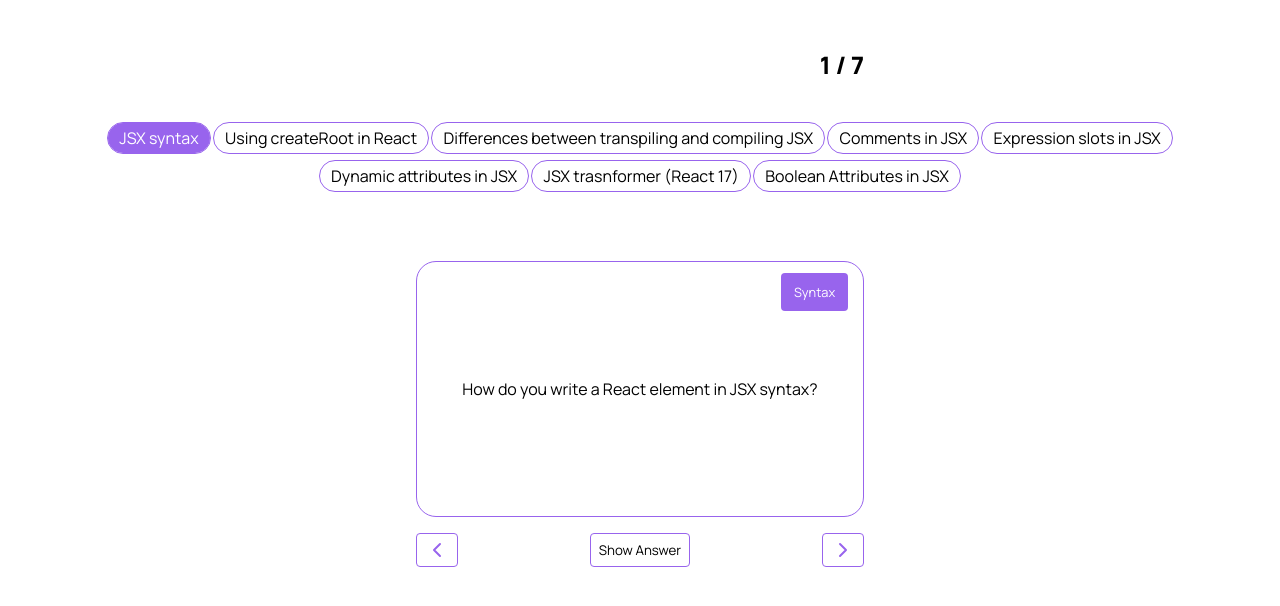
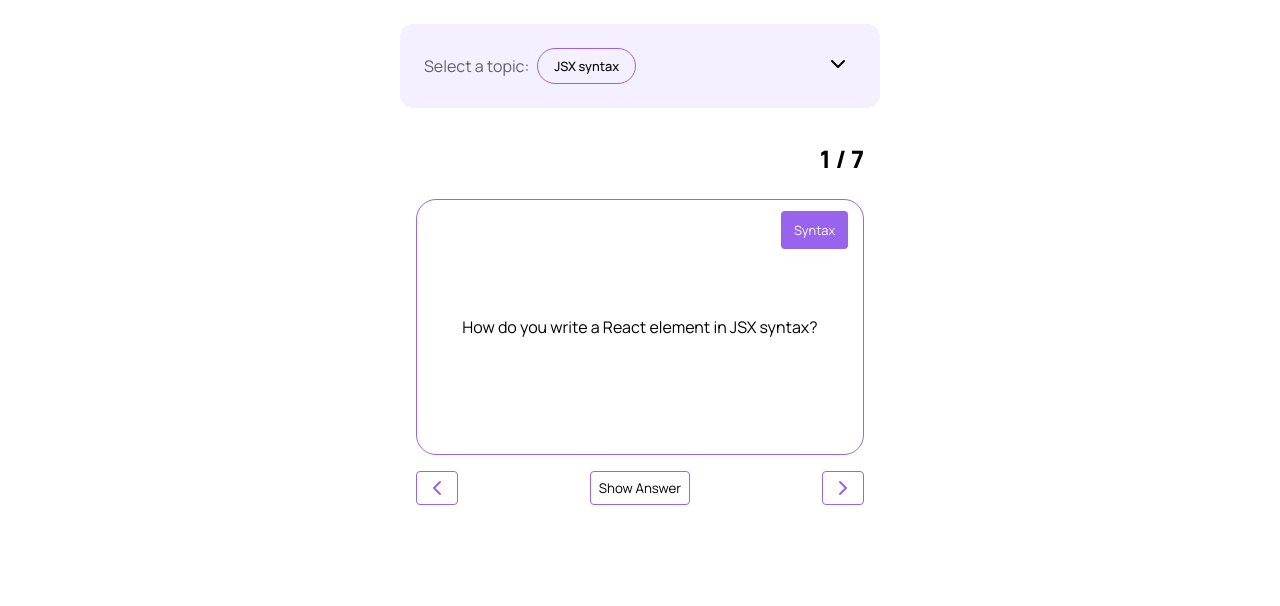
Before and after one commit to yaxchemanrique/react-flashcards, a React (Vite) app: page / in a window 1280 px wide. Shown: the top 606 px of the page. Built offline with nearby package versions, Linux system fonts and the light colour scheme; a web font is replaced by a local one.

Commit message:
feat: collapsible radio buttons

```diff
--- a/src/App.jsx
+++ b/src/App.jsx
@@ -10,14 +10,15 @@
 import CardNumber from "./components/CardNumber/CardNumber.jsx";
 import ButtonContainer from "./components/ButtonContainer/ButtonContainer.jsx";
 import Button from "./components/Button/Button.jsx";
-
+import CollapsibleContent from "./components/CollapsibleContent/CollapsibleContent.jsx";
+import { QuestionNumberContext } from "./contexts/QuestionNumberProvider.jsx";
 
 function App() {
   const [isQuestionShowing, setIsQuestionShowing] = useState(true);
-  const [questionNumber, setQuestionNumber] = useState(0);
   const [isLottieShowing, setIsLottieShowing] = useState(false);
-  const [areButtonsDisabled, setAreButtonDisabled] = useState(false)
-  const { flashcardsByTopic } = useContext(TopicContext);
+  const [areButtonsDisabled, setAreButtonDisabled] = useState(false);
+  const { topics, currentTopic, flashcardsByTopic } = useContext(TopicContext);
+  const { questionNumber, resetNumberToX } = useContext(QuestionNumberContext);
 
   function toggleQuestion() {
     setIsQuestionShowing((current) => !current);
@@ -30,35 +31,52 @@
     }
     if (questionNumber + x >= flashcardsByTopic.length) {
       setIsLottieShowing(true);
-      setQuestionNumber(0);
+      resetNumberToX(0);
       return;
     }
-    setQuestionNumber(questionNumber + x);
+    resetNumberToX(questionNumber + x);
   }
 
   return (
     <>
       <Header>
+        <CollapsibleContent
+          title={`Select a topic:`}
+          tag={topics[currentTopic]}
+          key={currentTopic}
+        >
+          <OptionsGroup />
+        </CollapsibleContent>
+      </Header>
+      <main style={{ position: "relative" }}>
         <CardNumber num={questionNumber + 1} total={flashcardsByTopic.length} />
-      </Header>
-      <OptionsGroup />
-      <main style={{ position: "relative" }}>
         <Flashcard
           data={flashcardsByTopic[questionNumber]}
           isQuestionShowing={isQuestionShowing}
         />
         <ButtonContainer>
-          <Button isDisabled={areButtonsDisabled} clickHandle={() => moveQuestionByX(-1)}>
+          <Button
+            isDisabled={areButtonsDisabled}
+            clickHandle={() => moveQuestionByX(-1)}
+          >
             <ChevronLeft color="var(--clr-accent-400)" />
           </Button>
           <Button isDisabled={areButtonsDisabled} clickHandle={toggleQuestion}>
             {isQuestionShowing ? "Show Answer" : "Show Question"}
           </Button>
-          <Button isDisabled={areButtonsDisabled} clickHandle={() => moveQuestionByX(1)}>
+          <Button
+            isDisabled={areButtonsDisabled}
+            clickHandle={() => moveQuestionByX(1)}
+          >
             <ChevronRight color="var(--clr-accent-400)" />
           </Button>
         </ButtonContainer>
-        {isLottieShowing && <Lottie setAreButtonDisabled={setAreButtonDisabled} setIsLottieShowing={setIsLottieShowing} />}
+        {isLottieShowing && (
+          <Lottie
+            setAreButtonDisabled={setAreButtonDisabled}
+            setIsLottieShowing={setIsLottieShowing}
+          />
+        )}
       </main>
     </>
   );
--- a/src/components/CardNumber/CardNumber.module.css
+++ b/src/components/CardNumber/CardNumber.module.css
@@ -1,4 +1,6 @@
 .content {
   font-size: 1.5rem;
   font-weight: 800;
+  text-align: right;
+  margin-block-start: 0.1rem;
 }
--- /dev/null
+++ b/src/components/CollapsibleContent/CollapsibleContent.jsx
@@ -0,0 +1,30 @@
+import { useState } from "react";
+import { ChevronDown, ChevronUp } from "react-feather";
+import styles from './CollapsibleContent.module.css'
+
+function CollapsibleContent({ title, tag, children }) {
+  const [isCollapsed, setIsCollapsed] = useState(true);
+  return (
+    <div>
+      <div className={styles.titleContainer} style={{ display: "flex", justifyContent: "space-between" }}>
+        <div className={styles.titleTextContainer}>
+          <span className={styles.title}>{title}</span>
+          <span className={styles.tag}>{tag}</span>
+        </div>
+        <button className={styles.button} onClick={() => setIsCollapsed((current) => !current)}>
+          {isCollapsed ? <ChevronDown /> : <ChevronUp />}
+        </button>
+      </div>
+      <div
+      className={styles.collapsedContent}
+        style={{
+          maxHeight: isCollapsed ? 0 : "100vh"
+        }}
+      >
+        {children}
+      </div>
+    </div>
+  );
+}
+
+export default CollapsibleContent;
--- /dev/null
+++ b/src/components/CollapsibleContent/CollapsibleContent.module.css
@@ -0,0 +1,36 @@
+.titleContainer {
+  background-color: var(--clr-accent-100);
+  padding: 1.5rem;
+  margin-block-end: 1rem;
+  border-radius: 0.8rem;
+}
+
+.titleTextContainer {
+  display: flex;
+  flex-wrap: wrap;
+  align-items: center;
+  gap: 0.5rem;
+}
+
+.title {
+  opacity: 0.6;
+}
+
+.tag {
+  border: 1px solid var(--clr-accent-400);
+  padding: 0.5rem 1rem;
+  border-radius: 100vh;
+  font-weight: 500;
+  white-space: nowrap;
+  font-size: 0.8rem;
+}
+
+.button {
+  background-color: transparent;
+  border: none;
+}
+
+.collapsedContent {
+  overflow: hidden;
+  transition: all 600ms ease-in-out;
+}
--- a/src/components/Header/Header.module.css
+++ b/src/components/Header/Header.module.css
@@ -1,4 +1,4 @@
 .header {
-  display: flex;
-  justify-content: end;
+  padding: 0;
+  padding-block-start: 1rem;
 }
--- a/src/components/OptionsGroup/OptionsGroup.module.css
+++ b/src/components/OptionsGroup/OptionsGroup.module.css
@@ -5,7 +5,6 @@
   column-gap: 0.25rem;
   justify-content: center;
   border: none;
-  margin-block-end: 3rem;
 }
 
 .radioGroup {
--- /dev/null
+++ b/src/contexts/QuestionNumberProvider.jsx
@@ -0,0 +1,27 @@
+import { createContext, useState } from "react";
+
+export const QuestionNumberContext = createContext();
+
+function QuestionNumberProvider({children}) {
+  const [questionNumber, setQuestionNumber] = useState(0);
+
+  function resetNumberToX(x) {
+    if(typeof x !== 'number'){
+      throw new Error('Only use numbers as parameters');
+    }
+    setQuestionNumber(x)
+  }
+
+  const value = {
+    questionNumber,
+    resetNumberToX,
+  }
+
+  return (
+    <QuestionNumberContext.Provider value={value}>
+      {children}
+    </QuestionNumberContext.Provider>
+  )
+}
+
+export default QuestionNumberProvider;
--- a/src/contexts/TopicProvider.jsx
+++ b/src/contexts/TopicProvider.jsx
@@ -1,7 +1,8 @@
-import React, { createContext, useState } from "react";
+import { createContext, useContext, useState } from "react";
 import FLASHCARDS_DATA from "../flashcards-data";
 import { randomizeArray } from "../utils/sampleQuestion.js";
-import { createTopicsArr, createTopicsObj } from "../utils/createTopics.js";
+import { createTopicsObj } from "../utils/createTopics.js";
+import { QuestionNumberContext } from "./QuestionNumberProvider.jsx";
 
 export const TopicContext = createContext();
 
@@ -15,6 +16,7 @@
   const [flashcardsByTopic, setFlashcardsByTopic] = useState(() =>
     filterByCurrentTopic(currentTopic)
   );
+  const { resetNumberToX } = useContext(QuestionNumberContext)
 
   function filterByCurrentTopic(selectedTopic) {
     const flashcardsByTopic = allFlashcards.filter(
@@ -26,6 +28,7 @@
   function changeTopic(value) {
     setCurrentTopic(value);
     setFlashcardsByTopic(filterByCurrentTopic(value));
+    resetNumberToX(0);
   }
 
   const value = {
@@ -38,7 +41,9 @@
   };
 
   return (
-    <TopicContext.Provider value={value}>{children}</TopicContext.Provider>
+    <TopicContext.Provider value={value}>
+      {children}
+    </TopicContext.Provider>
   );
 }
 
--- a/src/main.jsx
+++ b/src/main.jsx
@@ -2,12 +2,15 @@
 import { createRoot } from "react-dom/client";
 import App from "./App.jsx";
 import TopicProvider from "./contexts/TopicProvider.jsx";
+import QuestionNumberProvider from "./contexts/QuestionNumberProvider.jsx";
 import "./root.css";
 
 createRoot(document.getElementById("root")).render(
   <StrictMode>
-    <TopicProvider>
-      <App />
-    </TopicProvider>
+    <QuestionNumberProvider>
+      <TopicProvider>
+        <App />
+      </TopicProvider>
+    </QuestionNumberProvider>
   </StrictMode>
 );
```
